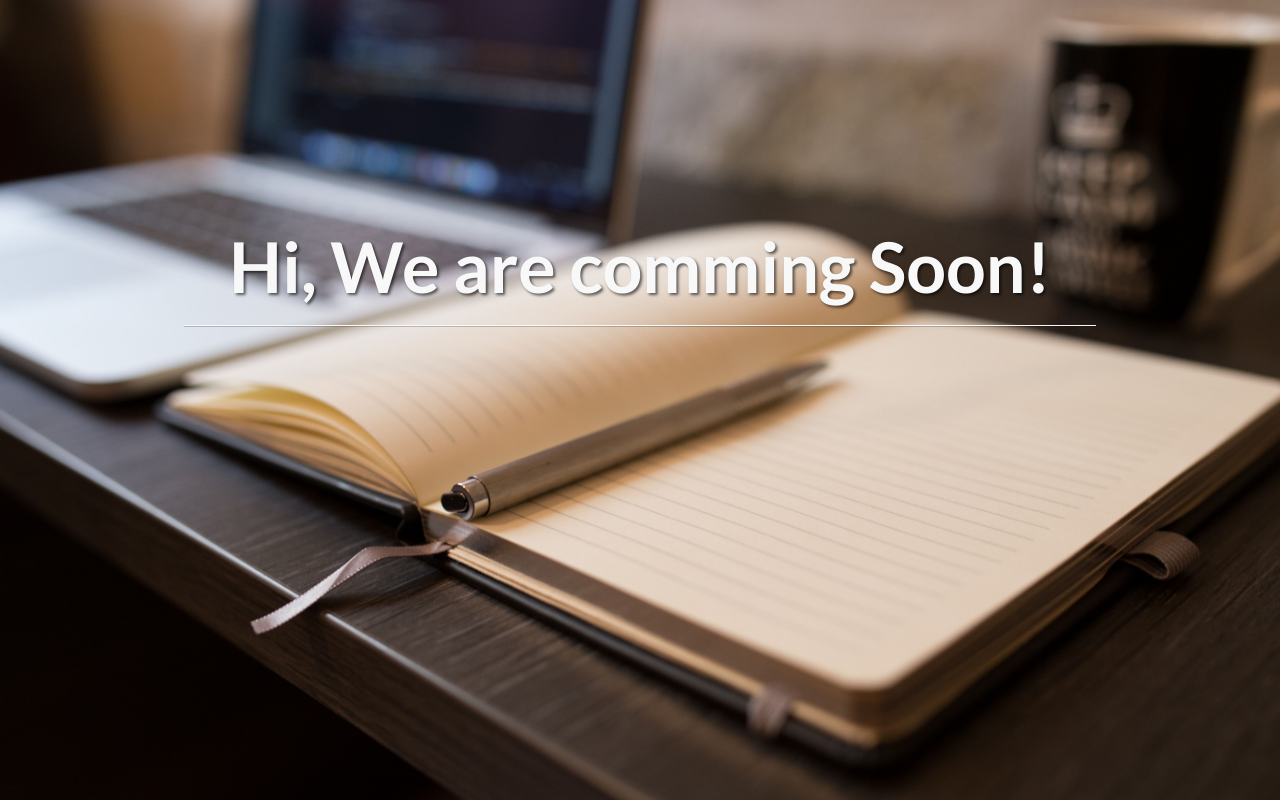
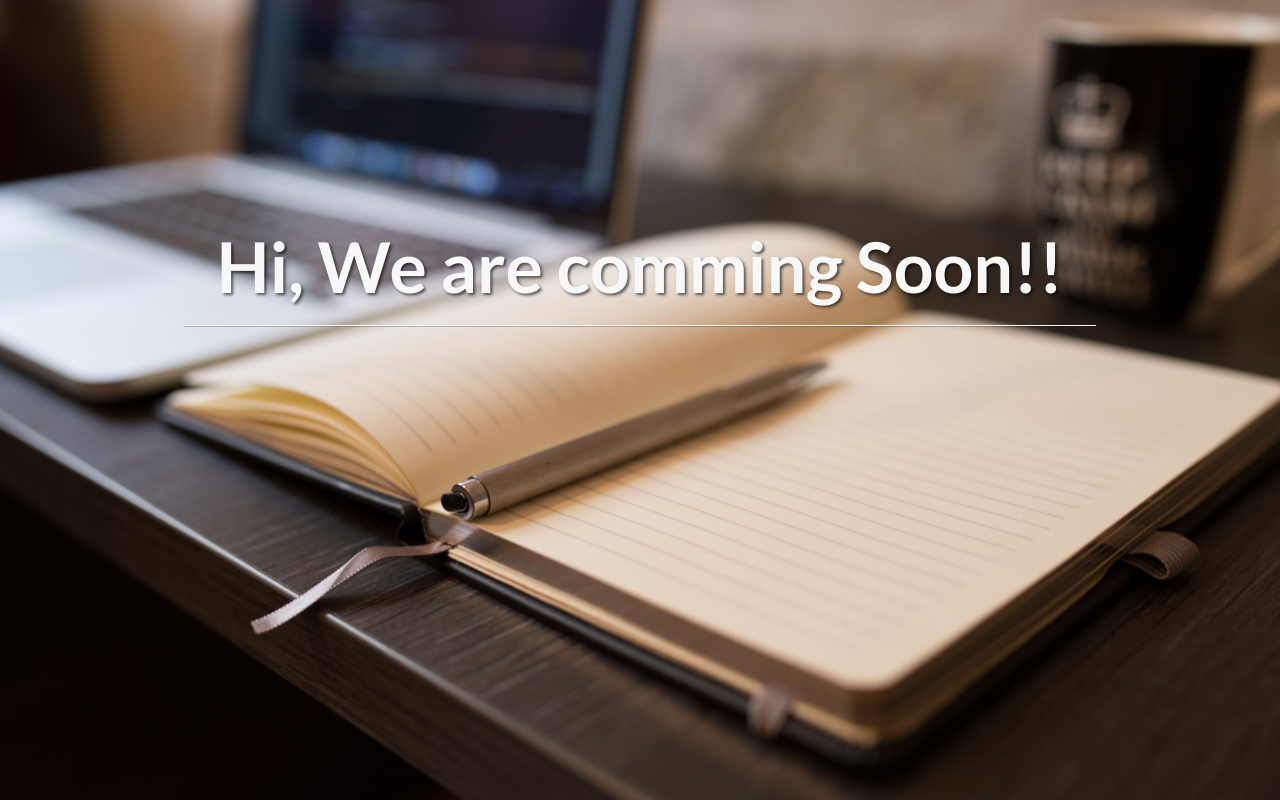
Before and after one commit to HekmatullahNaqibzada/Server-git-webhook, a plain HTML site: page index.html in a window 1280 px wide. Drawn offline with Linux system fonts and the light colour scheme.

Commit message:
Added changes in the message

```diff
--- a/index.html
+++ b/index.html
@@ -7,7 +7,7 @@
     <meta name="viewport" content="width=device-width, initial-scale=1">
 
 
-    <title itemprop='name'>Comming Soon!</title>
+    <title itemprop='name'>Comming Soon!!</title>
 
 
     <!-- Bootstrap Core CSS -->
@@ -30,7 +30,7 @@
                 <div class="col-lg-12">
                     <div class="intro-message">
 
-                        <h1 id="hdrDescription">Hi, We are comming Soon!</h1>
+                        <h1 id="hdrDescription">Hi, We are comming Soon!!</h1>
                         <hr class="intro-divider">
 
                     </div>
```
